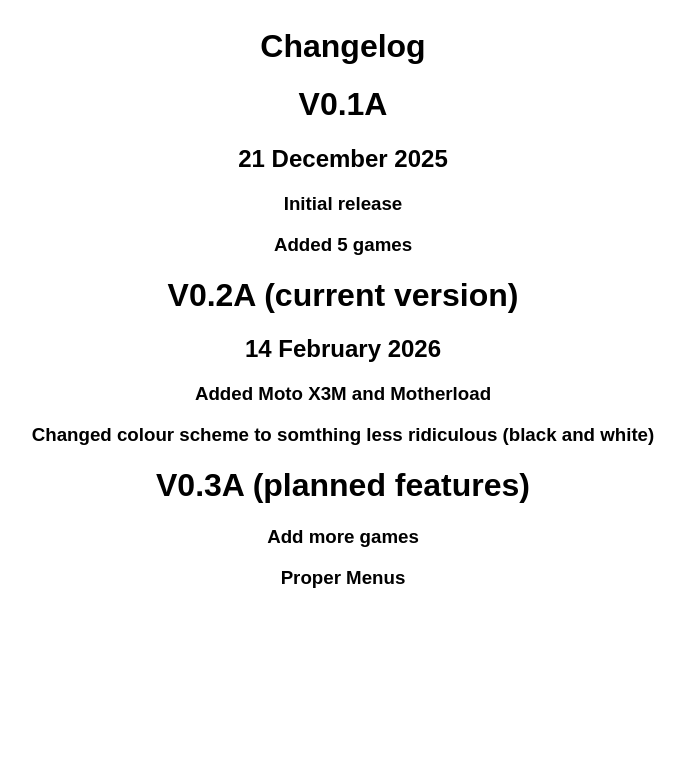
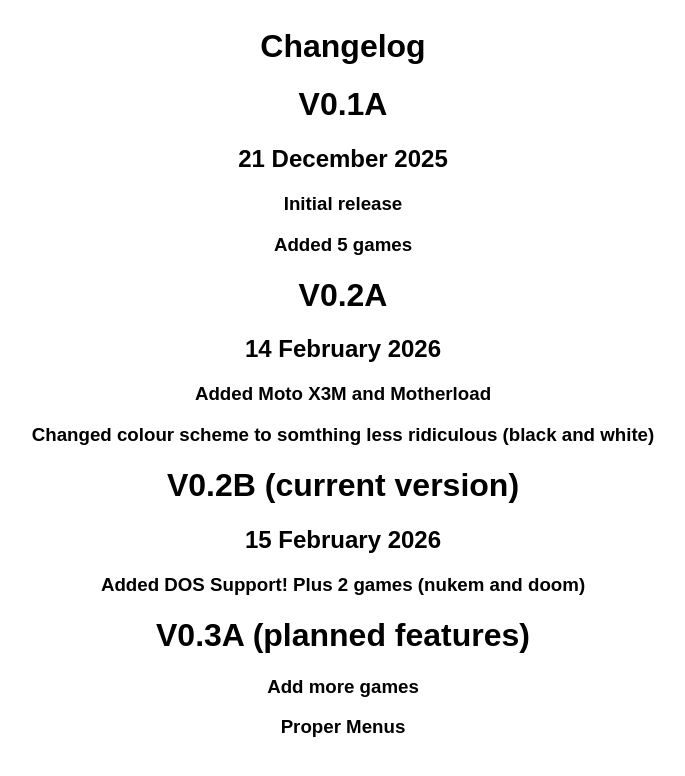
Before and after one commit to MemerMan26/memerman26.github.io, a plain HTML site: page changelog.html in a window 1280 px wide. Shown: the whole page, without its empty margins (297-982 px from the left). Drawn offline with Linux system fonts and the light colour scheme.

Commit message:
Add files via upload

```diff
--- a/changelog.html
+++ b/changelog.html
@@ -26,10 +26,14 @@
     <h3>Added 5 games</h3>
 
 
-    <h1>V0.2A (current version)</h1>
+    <h1>V0.2A</h1>
     <h2>14 February 2026</h2>
     <h3>Added Moto X3M and Motherload</h3>
     <h3>Changed colour scheme to somthing less ridiculous (black and white)</h3>
+
+    <h1>V0.2B (current version)</h1>
+    <h2>15 February 2026</h2>
+    <h3>Added DOS Support! Plus 2 games (nukem and doom)</h3>
 
     <h1>V0.3A (planned features)</h1>
     <h3>Add more games</h3>
```
